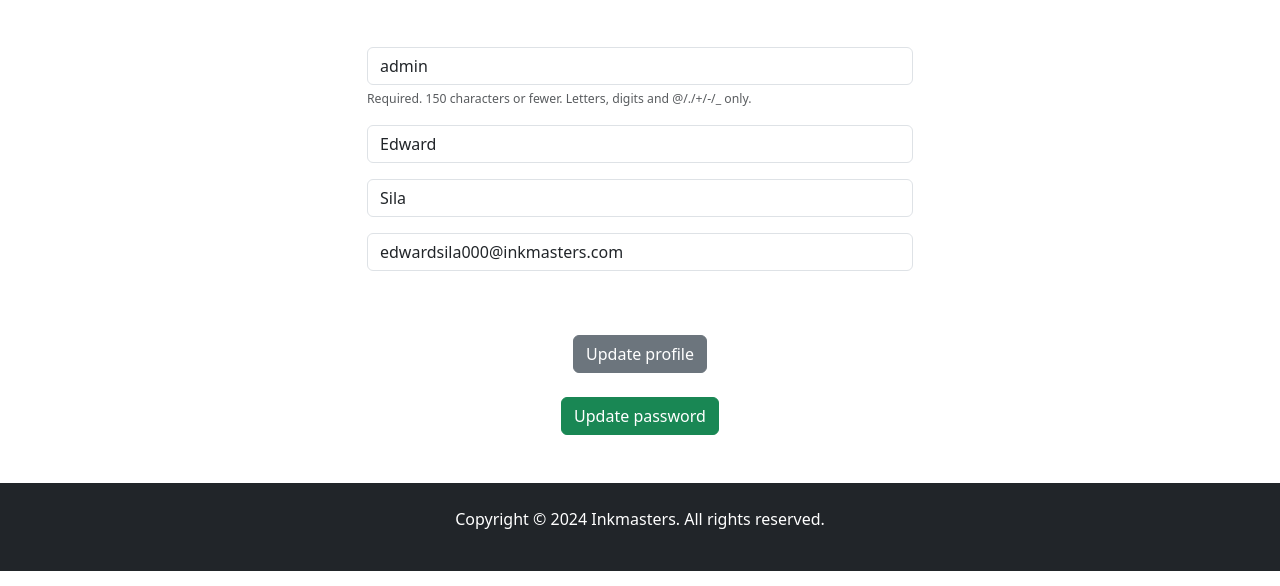
After one commit to edwardsila/inkmaster-s_store, a Django app: page /update_user/ in a window 1280 px wide. The commit adds this page. Shown: the part 214-800 px from the top of the page. Run offline with Django 5.2, Linux system fonts and the light colour scheme; a user stored in the database is signed in; data comes from the database, SQL or seed files in the repository; both versions use the stored data as it was after the commit.

Commit message:
update user profile passwd authentication

```diff
--- a/inkstore/store/forms.py
+++ b/inkstore/store/forms.py
@@ -1,6 +1,48 @@
 from django.contrib.auth.models import User
-from django.contrib.auth.forms import UserCreationForm
+from django.contrib.auth.forms import UserCreationForm, UserChangeForm, SetPasswordForm
 from django import forms
+
+
+class ChangePasswordForm(SetPasswordForm):
+    class meta:
+        model = User
+        fields = ['new_password1', 'new_password2']
+    def __init__(self, *args, **kwargs):
+        super(ChangePasswordForm, self).__init__(*args, **kwargs)
+
+        self.fields['new_password1'].widget.attrs['class'] = 'form-control'
+        self.fields['new_password1'].widget.attrs['placeholder'] = 'Password'
+        self.fields['new_password1'].label = ''
+        self.fields['new_password1'].help_text = '<ul class="form-text text-muted small"><li>Your password can\'t be too similar to your other personal information.</li><li>Your password must contain at least 8 characters.</li><li>Your password can\'t be a commonly used password.</li><li>Your password can\'t be entirely numeric.</li></ul>'
+
+        self.fields['new_password2'].widget.attrs['class'] = 'form-control'
+        self.fields['new_password2'].widget.attrs['placeholder'] = 'Confirm Password'
+        self.fields['new_password2'].label = ''
+        self.fields['new_password2'].help_text = '<span class="form-text text-muted"><small>Enter the same password as before, for verification.</small></span>'
+
+
+class UpdateUserForm(UserChangeForm):
+    ''' form to update user profile '''
+    ''' hide password stuff '''
+    password = None
+    ''' get other fields '''
+    email = forms.EmailField(label="", widget=forms.TextInput(attrs={'class' :'form-control', 'placeholder':'Email Address'}))
+    first_name = forms.CharField(label="", max_length=100, widget=forms.TextInput(attrs={'class':'form-control', 'placeholder':'First Name'}))
+    last_name = forms.CharField(label="", max_length=100, widget=forms.TextInput(attrs={'class':'form-control', 'placeholder':'Last Name'}))
+
+    class Meta:
+        model = User
+        fields = ('username', 'first_name', 'last_name', 'email')
+
+    def __init__(self, *args, **kwargs):
+        super(UpdateUserForm, self).__init__(*args, **kwargs)
+
+        self.fields['username'].widget.attrs['class'] = 'form-control'
+        self.fields['username'].widget.attrs['placeholder'] = 'User Name'
+        self.fields['username'].label = ''
+        self.fields['username'].help_text = '<span class="form-text text-muted"><small>Required. 150 characters or fewer. Letters, digits and @/./+/-/_ only.</small></span>'
+
+
 
 class SignUpForm(UserCreationForm):
     email = forms.EmailField(label="", widget=forms.TextInput(attrs={'class' :'form-control', 'placeholder':'Email Address'}))
--- a/inkstore/store/templates/navbar.html
+++ b/inkstore/store/templates/navbar.html
@@ -69,6 +69,9 @@
                 <li class="nav-item">
                     <a class="nav-link" href="{% url 'logout' %}">Logout</a>
                 </li>
+                 <li class="nav-item">
+                    <a class="nav-link" href="{% url 'update_user' %}">Profile</a>
+                </li>
                 {% else %}
                 <li class="nav-item">
                     <a class="nav-link" href="{% url 'login' %}">Login</a>
--- /dev/null
+++ b/inkstore/store/templates/update_user.html
@@ -0,0 +1,52 @@
+{% extends 'base.html' %}
+
+{% block content %}
+
+<!-- Hero Banner -->
+<section class="hero-banner position-relative" style="height: 150px; width: 100vw; background: url('path-to-your-image.jpg') no-repeat center center / cover, rgba(0, 0, 0, 0.7); color: white; margin-left: calc(-50vw + 50%);">
+    <div class="container-fluid h-100 d-flex justify-content-center align-items-center" style="background: rgba(0, 0, 0, 0.7);">
+        <div class="text-container text-center text-light">
+            <h1 class="h3 mb-1" style="font-family: 'Graffiti', sans-serif;">Update profile</h1>
+            <p class="mb-0" style="font-size: 1rem;">Update user profile!</p>
+        </div>
+    </div>
+</section>
+
+</br></br>
+
+
+
+<div class="container">
+    <div class="row">
+
+            <div class="col-md-6 offset-md-3">
+
+<form method="POST" action="{% url 'update_user' %}">
+	{% csrf_token %}
+
+
+	{{ user_form.as_p }}
+	<br/><br/>
+	<center>
+	<button type="submit" class="btn btn-secondary">
+	Update profile
+	</button>
+	</center>
+
+</form>
+&nbsp;
+<center>
+<a href="{% url 'update_password' %}" class="btn btn-success">Update password</a>
+</center>
+<br/><br/>
+
+
+            </div>
+
+   </div>
+</div>
+
+
+
+
+{% endblock %}
--- a/inkstore/store/urls.py
+++ b/inkstore/store/urls.py
@@ -23,6 +23,8 @@ urlpatterns = [
      path('login/', views.login_user, name='login'),
      path('logout/', views.logout_user, name='logout'),
      path('register/', views.register_user, name='register'),
+     path('update_user/', views.update_user, name='update_user'),
+     path('update_password/', views.update_password, name='update_password'),
      path('product/<int:pk>', views.product, name='product'),
      path('category/<str:foo>', views.category, name='category'),
      path('category_summary/', views.category_summary, name='category_summary'),
--- a/inkstore/store/views.py
+++ b/inkstore/store/views.py
@@ -5,9 +5,56 @@ from django.contrib import messages
 from django.contrib.auth.models import User
 from django.contrib.auth.forms import UserCreationForm
 from django import forms
-from .forms import SignUpForm
+from .forms import SignUpForm, UpdateUserForm, ChangePasswordForm
 
 '''Create your views here.'''
+
+
+def update_password(request):
+    if request.user.is_authenticated:
+        current_user = request.user
+        ''' did the fill out the page? '''
+        if request.method == 'POST':
+            form = ChangePasswordForm(current_user, request.POST)
+            ''' is form valid '''
+            if form.is_valid():
+                form.save()
+                messages.success(request, "Your password has been Updated....")
+                login(request, current_user)
+                return redirect('update_user')
+            else:
+                for error in list(form.errors.values()):
+                    messages.error(request, error)
+
+        else:
+            form = ChangePasswordForm(current_user)
+            return render(request, "update_password.html", {'form':form})
+    else:
+        messages.success(request, "You must be logged in to access that page")
+        return redirect('home')
+
+
+
+
+def update_user(request):
+    if request.user.is_authenticated:
+        ''' need to know which user '''
+        current_user = User.objects.get(id=request.user.id)
+        user_form = UpdateUserForm(request.POST or None, instance=current_user)
+
+        if user_form.is_valid():
+            user_form.save()
+
+            login(request, current_user)
+            messages.success(request, "User has been updated!!")
+            return redirect('home')
+
+        return render(request, "update_user.html", {'user_form':user_form})
+
+    else:
+        messages.success(request, "You must be logged in to access that page")
+        return redirect('home')
+
 
 def category_summary(request):
     ''' get all the cattegories '''
```
Also changed, not shown: inkstore/store/templates/update_password.html (added, +49 -0 lines), inkstore/db.sqlite3.
